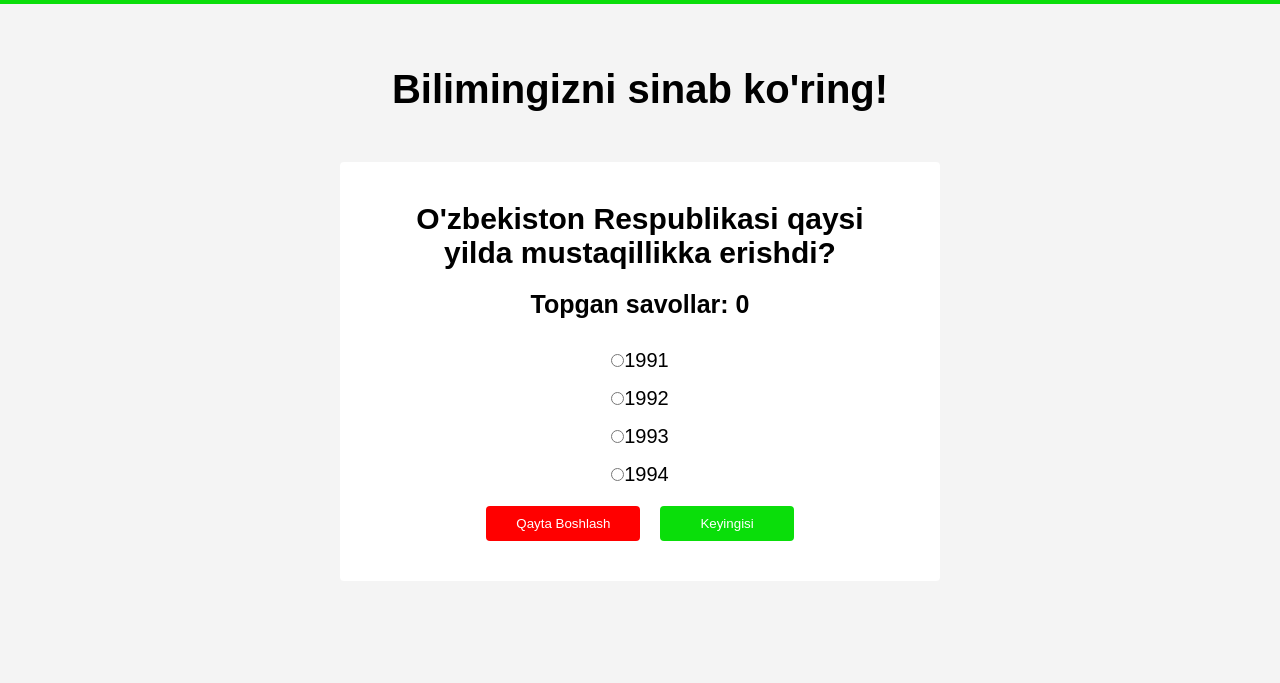
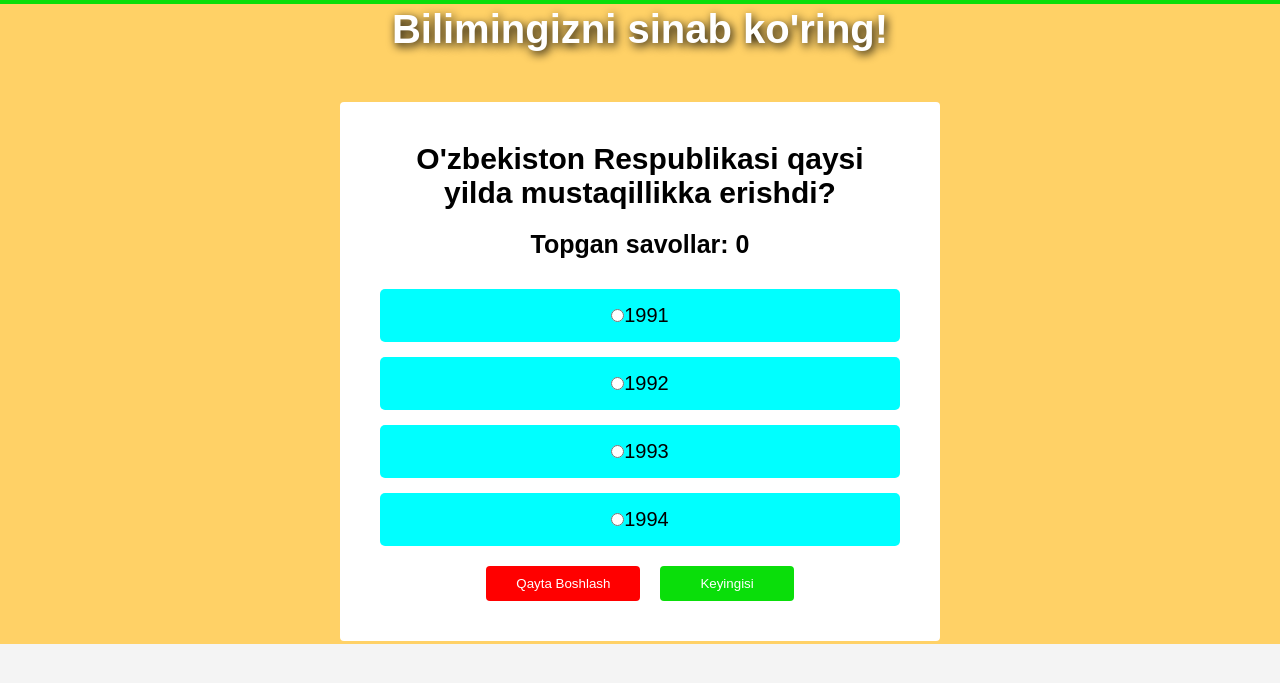
Before and after one commit to Furqatovm/mockga_o-xshagan_loyiha, a plain HTML site: page index2.html in a window 1280 px wide. Both pictures are taken after a click on the button "Boshlash". Shown: the part 111-794 px from the top of the page. Drawn offline with Linux system fonts and the light colour scheme.

Commit message:
make new style code

```diff
--- a/index2.html
+++ b/index2.html
@@ -23,6 +23,8 @@
 
         </header>
 
+    <section class="wrapper-main">
+
         <main class="container">
             <h1>Bilimingizni sinab ko'ring!</h1>
 
@@ -39,6 +41,8 @@
                 </div>
             </div>
         </main>
+    </section>
+
     </div>
 
     <div id="footer">
--- a/main2.js
+++ b/main2.js
@@ -43,6 +43,7 @@ let keyingi =document.getElementById("keyingi");
 let savolIndex =0;
 let togriJavob = 0;
 
+
 function showQuestion () {
     savol.innerHTML =savollar[savolIndex].savol;
 
@@ -56,10 +57,13 @@ function showQuestion () {
             let input =document.createElement("input");
             input.type ="radio";
 
+
             input.name ="javob";
             input.value =i;
             input.id =`javob${i}`;
 
+            let oldingi =document.createElement("button");
+            oldingi.className ="btn-previes";
             let span =document.createElement("span");
             span.className ="javob-span";
             span.textContent =savollar[savolIndex].javoblar[i];
@@ -70,6 +74,7 @@ function showQuestion () {
             javoblar.appendChild(label);
             label.appendChild(input);
             label.appendChild(span);
+
     }
 
 
@@ -85,6 +90,7 @@ function nextQuestion (){
         alert("iltimos javobni belgilang");
         return;
     }
+
 }
 
 showQuestion();
--- a/style2.css
+++ b/style2.css
@@ -21,6 +21,10 @@ main{
     justify-content: center;
     align-items: center;
 
+
+}
+.wrapper-main{
+    background-color: #ffd166;
 }
 
 h1{
@@ -111,6 +115,10 @@ header{
     padding-top: 20px;
     text-shadow: 2px 4px 10px black;
 }
+h1{
+    color: white;
+    text-shadow: 2px 3px 10px black;
+}
 #footer-button{
     padding: 20px 60px;
     border: none;
@@ -120,6 +128,19 @@ header{
     color: white;
     cursor: pointer;
 
+}
+.btn-previes{
+    background-color: blue;
+    padding: 15px 30px;
+}
+.javob-label{
+    background-color: aqua;
+    display: flex;
+    align-items: center;
+    justify-content: center;
+    padding-top: 15px;
+    padding-bottom: 15px;
+    border-radius: 5px;
 }
 footer{
     display: flex;
```
